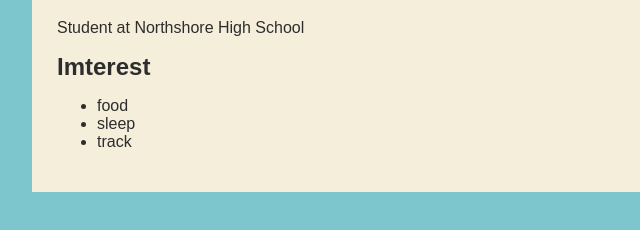
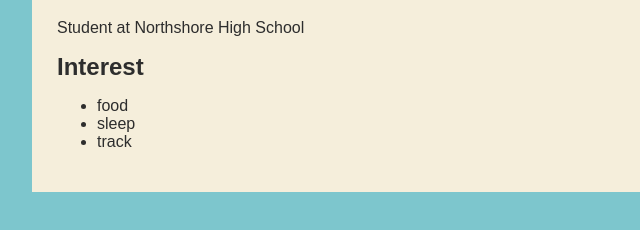
Before and after one commit to Eathanmiley/Eathanmiley.github.io, a plain HTML site: page index.html in a window 1280 px wide. Shown: the part 362-592 px from the top of the page, 208-848 px from the left. Drawn offline with Linux system fonts and the light colour scheme.

Commit message:
interest fix

```diff
--- a/index.html
+++ b/index.html
@@ -87,7 +87,7 @@
                 <h1>Eathanmiley</h1>
                 <p>Student at Northshore High School</p>
                        <section class="interest">
-                           <header>Imterest</header>
+                           <header>Interest</header>
                            <ul>
                                <li>food</li>
                                <li>sleep</li>
```
